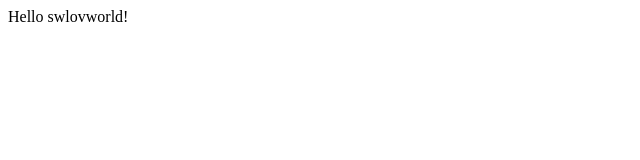
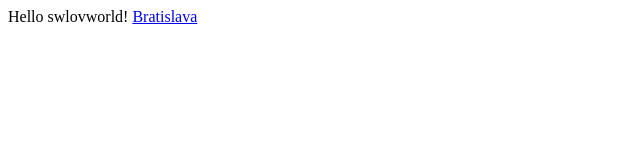
Before and after one commit to VeraKH/swlovworld, a plain HTML site: page index.html in a window 1280 px wide. Shown: the full height of the page, 0-640 px from the left. Drawn offline with Linux system fonts and the light colour scheme.

Commit message:
add bratislava page

```diff
--- a/index.html
+++ b/index.html
@@ -1 +1,3 @@
 Hello swlovworld!
+
+<a href="bratislava.html">Bratislava</a>
```
Also changed, not shown: bratislava.html (added, +1 -0 lines).
